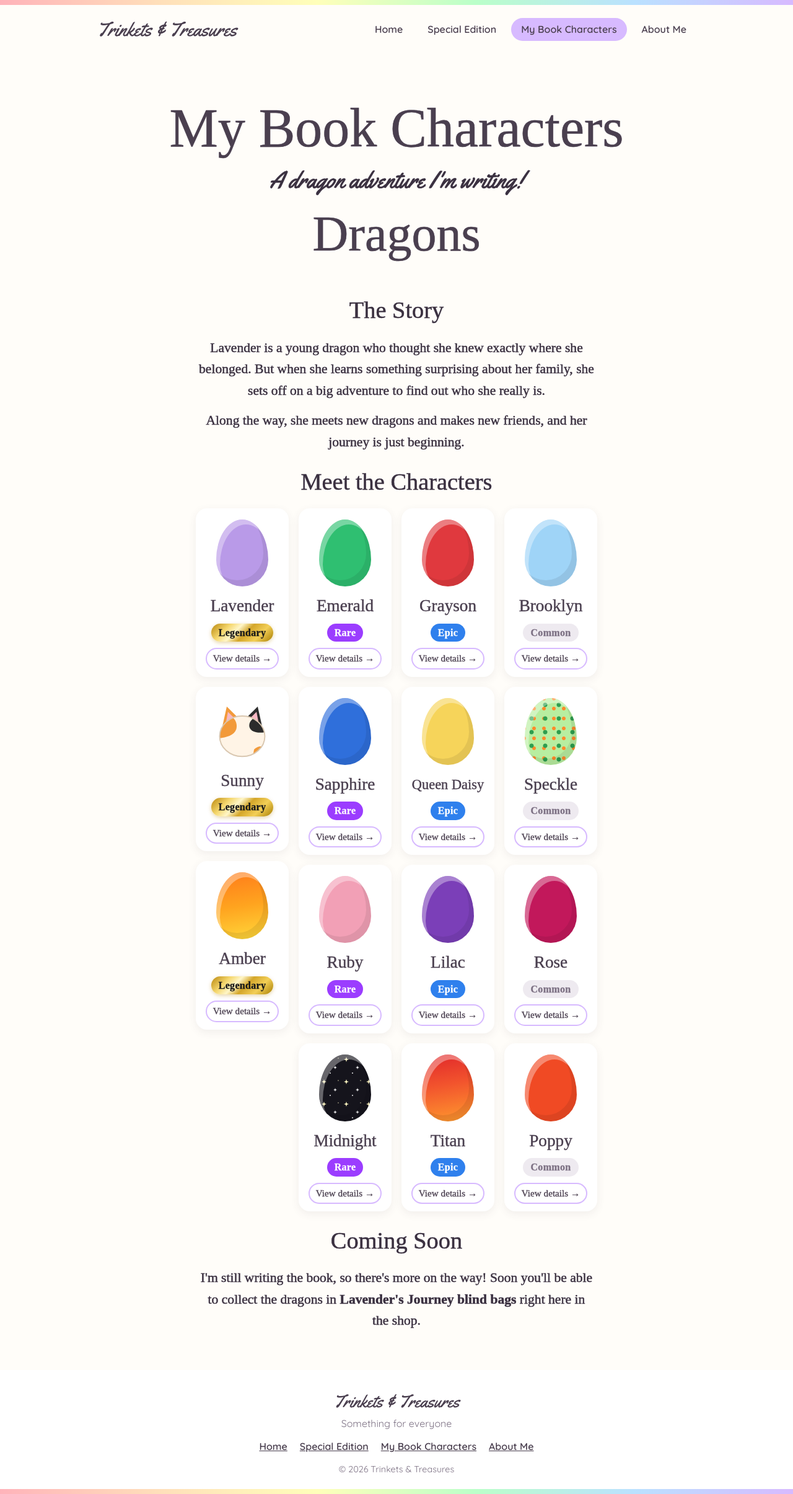
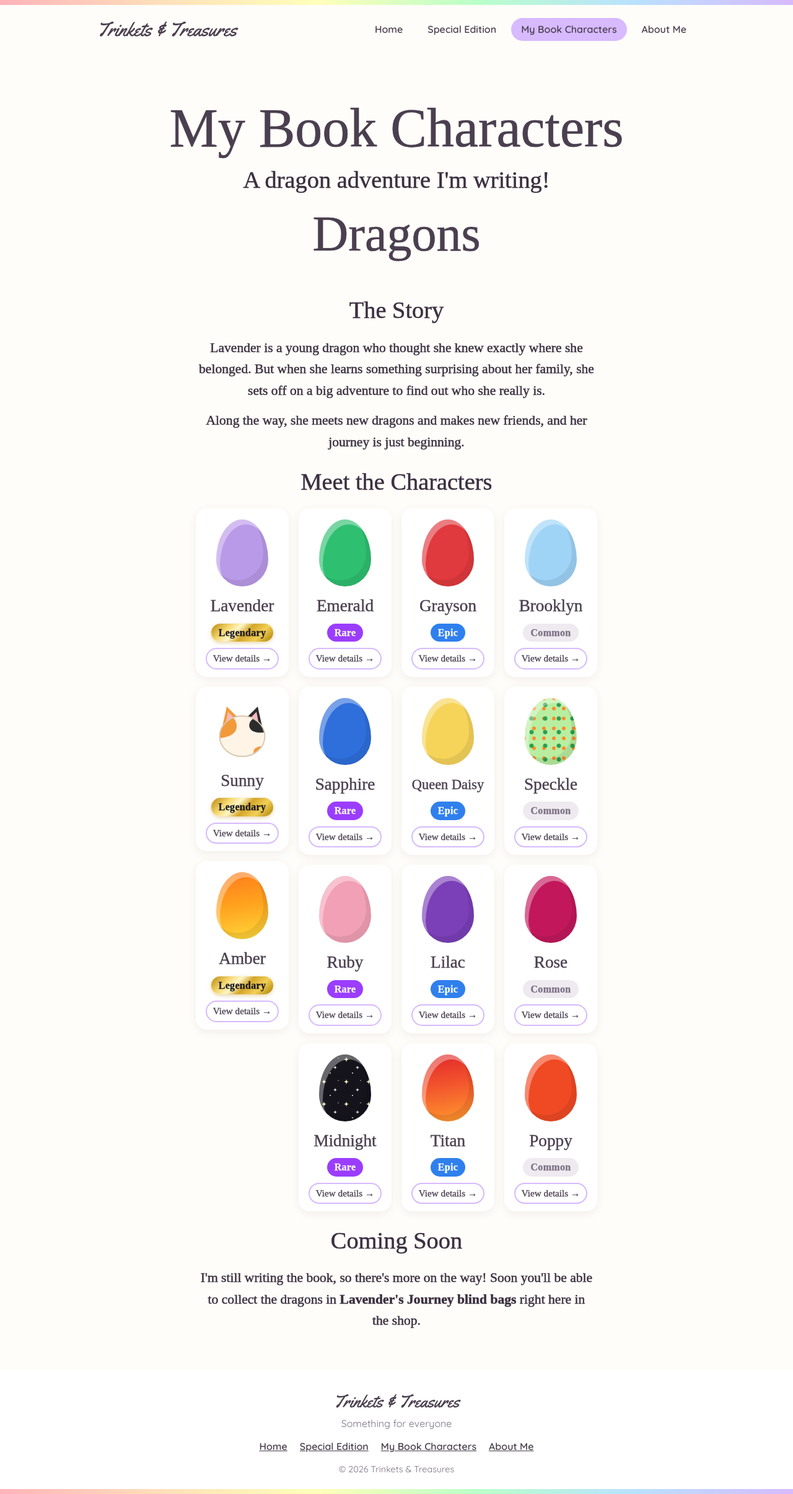
Before and after one commit to LucysTrinketsandTreasures/website-files, a Jekyll site: the page built from book.html, in a window 1280 px wide. Shown: the whole page at 62% size. Built offline with Jekyll 4.4.1, drawn with Linux system fonts in a browser that asks for light colours; some web fonts are replaced.

Commit message:
Use Almendra Display for the book page subtitle

```diff
--- a/assets/css/style.css
+++ b/assets/css/style.css
@@ -311,6 +311,7 @@ img { max-width: 100%; }
 .book-page h1, .book-page .book-title { -webkit-text-stroke: 0.6px currentColor; }
 .book-page h2, .book-page h3, .book-page .tagline, .book-page .book-story p { color: #3a3040; -webkit-text-stroke: 0.5px currentColor; }
 .book-page .book-story p { font-size: 1.35rem; }
+.book-page .hero .tagline { font-family: "Almendra Display", serif; }
 .book-page .dragon-name { -webkit-text-stroke: 0.4px currentColor; }
 .book-page .rarity { text-transform: none; font-size: 1rem; letter-spacing: 0.02em; -webkit-text-stroke: 0.3px currentColor; }
 
```
